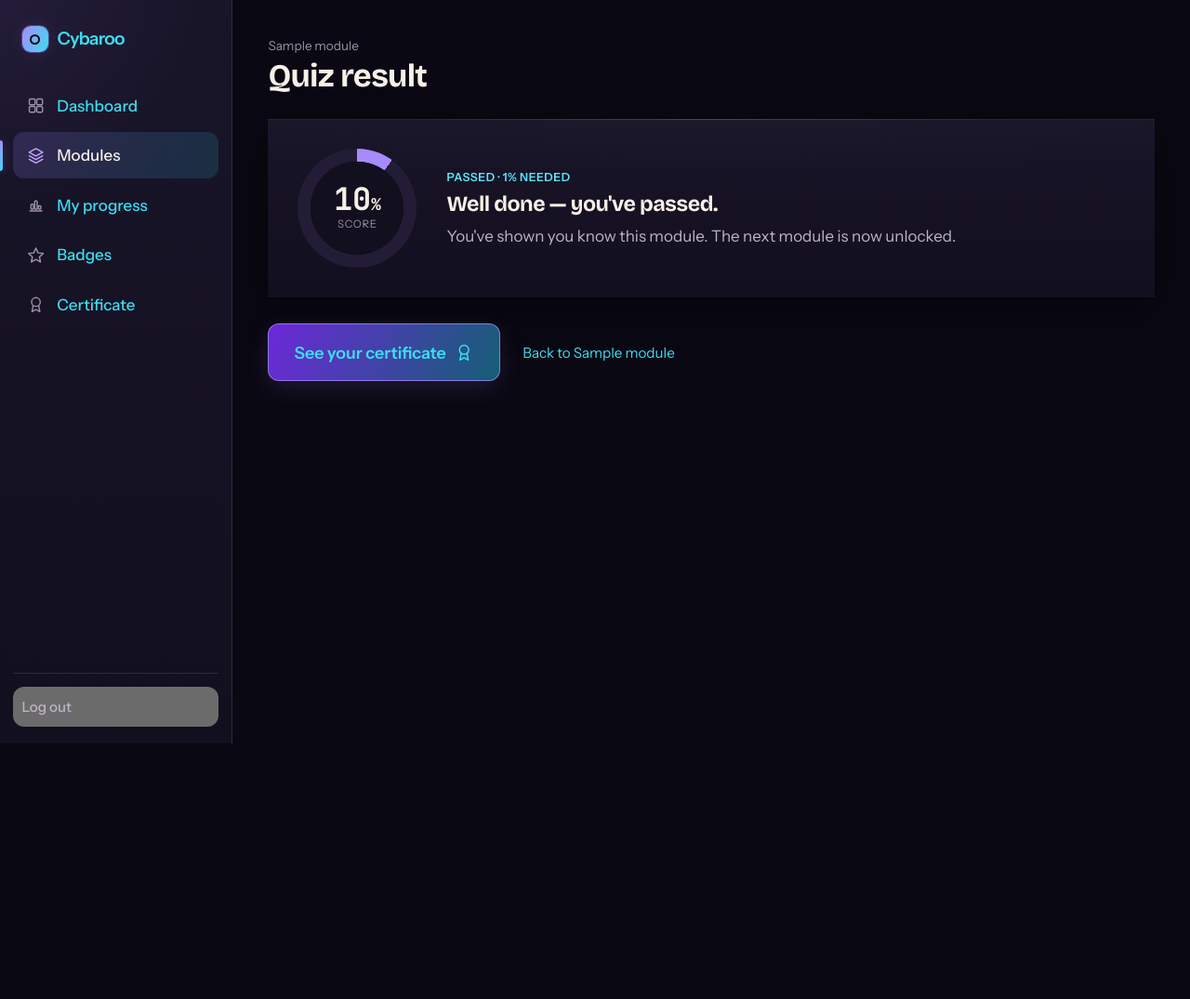
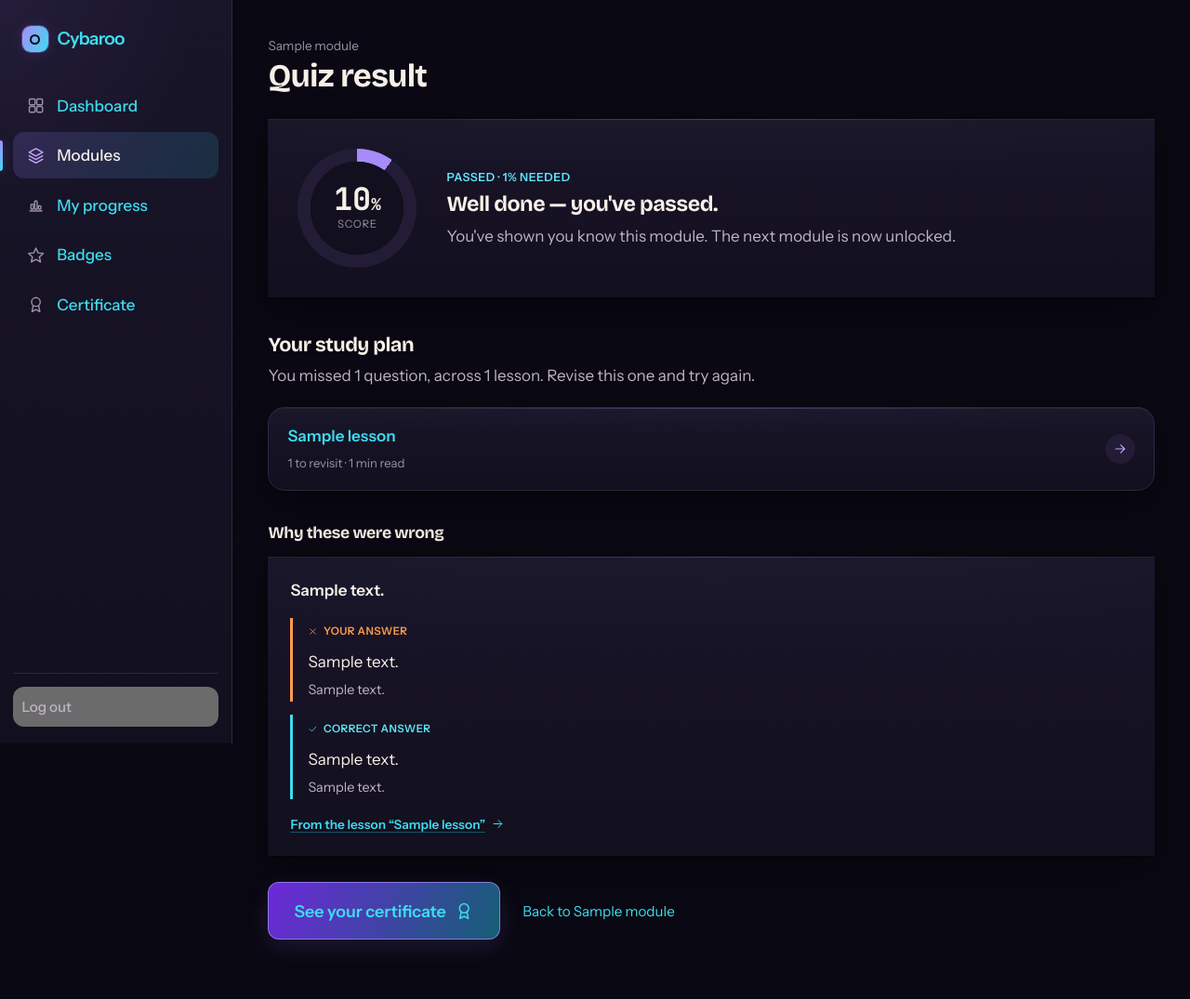
Before and after one commit to aashishdhakal0/Industry-Based-Project-I, a Django app: page /learn/m/1/quiz/result/ in a window 1280 px wide. Shown: the whole page at 93% size. Before the commit the page ends 800 px from the top, so only its background shows below. Run offline with Django 4.2, Linux system fonts and the light colour scheme; a user stored in the database is signed in; tables that the repository leaves empty hold one stand-in row (values such as "Sample post"); some libraries are stand-ins or nearby versions.

Commit message:
Adaptive Feedback Engine: why you were wrong, and what to revise
Slice 3 — the product's differentiator, on the result page. quizzes/feedback.py
reads an attempt's WrongAnswer rows and returns a study plan:

- Per mistake: your option and WHY it was wrong, the correct option and why it's
  right — both pulled from the answer's explanation_text — plus a link to the
  lesson that teaches it (lesson_reference).
- Mistakes grouped by lesson into a ranked "revise these lessons" plan
  (most-missed first, ties fall back to reading order), each with its reading
  time and a revise link.
- Pure and read-only, one prefetched query (N+1 guard test) — it runs on every
  result view.

The result page now shows the plan and the per-question breakdown for a fail (or
a pass with slips), and a "full marks, nothing to revise" note for a clean
sweep. Blanks score against you but aren't itemised (no chosen option to
explain) — stated in the code.

test_feedback.py (grouping, ranking, both explanations, blanks, single-query)
plus two result-page view tests. 236 green.

Co-Authored-By: Claude Opus 4.8 (1M context) <noreply@anthropic.com>

```diff
--- /dev/null
+++ b/quizzes/feedback.py
@@ -0,0 +1,109 @@
+"""The Adaptive Feedback Engine — turn a graded attempt into a study plan.
+
+This is the product's differentiator. Instead of "you scored 60%", it reads the
+WrongAnswer rows recorded at submit and produces, for each mistake: *why* the
+chosen option was wrong and the right one right (from each option's
+`explanation_text`), and *which lesson* teaches it (`lesson_reference`). It then
+groups the mistakes by lesson into a ranked "revise these lessons" plan.
+
+Pure and read-only. One query, everything the page needs prefetched — the AFE
+runs on every result view, so it must not N+1.
+"""
+
+from dataclasses import dataclass
+
+from .models import WrongAnswer
+
+
+@dataclass
+class FeedbackItem:
+    """One wrong question, explained — your pick vs the right one, and the source."""
+
+    question_text: str
+    your_option: str
+    your_why: str
+    correct_option: str
+    correct_why: str
+    lesson_title: str
+    module_order_index: int
+    lesson_number: int
+
+
+@dataclass
+class RevisionLesson:
+    """A lesson to revise, and how many of this attempt's mistakes trace to it."""
+
+    title: str
+    module_order_index: int
+    lesson_number: int
+    reading_time_minutes: int
+    mistakes: int
+
+
+@dataclass
+class Feedback:
+    items: list        # FeedbackItem, in question order
+    plan: list         # RevisionLesson, most-missed first
+    wrong_count: int
+    lesson_count: int
+
+
+def analyse(quiz_result):
+    """Build the feedback + study plan for a recorded attempt.
+
+    Reads the attempt's WrongAnswer rows (answered-wrong questions). A blank
+    answer scores as wrong but records no row, so it isn't itemised here — the
+    plan revises the lessons behind the mistakes the student actually made.
+    """
+    wrongs = (
+        WrongAnswer.objects.filter(quiz_result=quiz_result)
+        .select_related(
+            "question",
+            "question__lesson_reference",
+            "question__lesson_reference__module",
+            "student_answer",
+            "correct_answer",
+        )
+        .order_by("question__ordering")
+    )
+
+    items = []
+    by_lesson = {}  # lesson id -> [lesson, mistake_count]
+    for wa in wrongs:
+        lesson = wa.question.lesson_reference
+        items.append(
+            FeedbackItem(
+                question_text=wa.question.question_text,
+                your_option=wa.student_answer.option_text,
+                your_why=wa.student_answer.explanation_text,
+                correct_option=wa.correct_answer.option_text,
+                correct_why=wa.correct_answer.explanation_text,
+                lesson_title=lesson.title,
+                module_order_index=lesson.module.order_index,
+                lesson_number=lesson.lesson_number,
+            )
+        )
+        entry = by_lesson.setdefault(lesson.id, [lesson, 0])
+        entry[1] += 1
+
+    plan = [
+        RevisionLesson(
+            title=lesson.title,
+            module_order_index=lesson.module.order_index,
+            lesson_number=lesson.lesson_number,
+            reading_time_minutes=lesson.reading_time_minutes,
+            mistakes=count,
+        )
+        # Most-missed lesson first; ties fall back to reading order.
+        for lesson, count in sorted(
+            by_lesson.values(),
+            key=lambda e: (-e[1], e[0].module.order_index, e[0].lesson_number),
+        )
+    ]
+
+    return Feedback(
+        items=items,
+        plan=plan,
+        wrong_count=len(items),
+        lesson_count=len(plan),
+    )
--- a/quizzes/templates/quizzes/result.html
+++ b/quizzes/templates/quizzes/result.html
@@ -50,7 +50,64 @@
   </div>
 {% endif %}
 
-<div class="cy-result__actions cy-rise" style="--cy-delay: 0.14s;">
+{# ---------------- Adaptive Feedback Engine ---------------- #}
+{% if feedback.wrong_count %}
+  <section class="cy-afe cy-rise" style="--cy-delay: 0.16s;">
+    <div class="cy-afe__head">
+      <h2 class="cy-afe__title">Your study plan</h2>
+      <p class="cy-afe__lede">
+        You missed {{ feedback.wrong_count }} question{{ feedback.wrong_count|pluralize }}, across
+        {{ feedback.lesson_count }} lesson{{ feedback.lesson_count|pluralize }}. Revise
+        {% if feedback.lesson_count > 1 %}these, strongest area last{% else %}this one{% endif %} and try again.
+      </p>
+    </div>
+
+    {# Revise these lessons — ranked by where the mistakes clustered #}
+    <div class="cy-afe__plan">
+      {% for lesson in feedback.plan %}
+        <a class="cy-afe__lesson cy-elev" href="{% url 'learn:lesson' lesson.module_order_index lesson.lesson_number %}">
+          <span class="cy-afe__lesson-body">
+            <span class="cy-afe__lesson-title">{{ lesson.title }}</span>
+            <span class="cy-afe__lesson-meta">
+              {{ lesson.mistakes }} to revisit · {{ lesson.reading_time_minutes }} min read
+            </span>
+          </span>
+          <span class="cy-afe__lesson-go"><svg class="cy-i" aria-hidden="true"><use href="#i-arrow-right"/></svg></span>
+        </a>
+      {% endfor %}
+    </div>
+
+    {# Why each one was wrong — the explanation_text, the AFE's fuel #}
+    <h3 class="cy-afe__subhead">Why these were wrong</h3>
+    <ul class="cy-afe__items">
+      {% for item in feedback.items %}
+        <li class="cy-afe__item cy-elev">
+          <p class="cy-afe__q">{{ item.question_text }}</p>
+          <div class="cy-afe__answer cy-afe__answer--wrong">
+            <span class="cy-afe__tag"><svg class="cy-i" aria-hidden="true"><use href="#i-close"/></svg> Your answer</span>
+            <p class="cy-afe__opt">{{ item.your_option }}</p>
+            <p class="cy-afe__why">{{ item.your_why }}</p>
+          </div>
+          <div class="cy-afe__answer cy-afe__answer--right">
+            <span class="cy-afe__tag"><svg class="cy-i" aria-hidden="true"><use href="#i-check"/></svg> Correct answer</span>
+            <p class="cy-afe__opt">{{ item.correct_option }}</p>
+            <p class="cy-afe__why">{{ item.correct_why }}</p>
+          </div>
+          <a class="cy-afe__trace" href="{% url 'learn:lesson' item.module_order_index item.lesson_number %}">
+            From the lesson “{{ item.lesson_title }}” <svg class="cy-i" aria-hidden="true"><use href="#i-arrow-right"/></svg>
+          </a>
+        </li>
+      {% endfor %}
+    </ul>
+  </section>
+{% elif passed %}
+  <div class="cy-afe__perfect cy-rise" style="--cy-delay: 0.16s;">
+    <svg class="cy-i" aria-hidden="true"><use href="#i-check-circle"/></svg>
+    <span>Full marks — nothing to revise. Outstanding.</span>
+  </div>
+{% endif %}
+
+<div class="cy-result__actions cy-rise" style="--cy-delay: 0.2s;">
   {% if passed %}
     {% if next_module %}
       <a class="cy-btn cy-btn--primary cy-btn--lg" href="{% url 'learn:module' next_module.order_index %}">
--- a/quizzes/views.py
+++ b/quizzes/views.py
@@ -14,6 +14,7 @@ from django.shortcuts import get_object_or_404, redirect, render
 from modules import gamification as g
 from modules.models import Module, ProgressRecord
 
+from . import feedback as afe
 from . import services as svc
 from .models import Answer, Question, Quiz, QuizResult
 
@@ -176,6 +177,7 @@ def quiz_result(request, order_index):
         return redirect("learn:quiz", order_index=order_index)
 
     reward = request.session.pop(REWARD_KEY, None)
+    feedback = afe.analyse(result)  # the Adaptive Feedback Engine's study plan
     next_module = Module.objects.filter(
         is_published=True, order_index=module.order_index + 1
     ).first()
@@ -188,6 +190,7 @@ def quiz_result(request, order_index):
             "result": result,
             "passed": result.passed,
             "reward": reward,
+            "feedback": feedback,
             "next_module": next_module,
             "active": "modules",
         },
--- a/static/css/cybaroo.css
+++ b/static/css/cybaroo.css
@@ -2639,10 +2639,94 @@ body.cy-body {
   margin-top: 1.75rem;
 }
 
+/* --- Adaptive Feedback Engine (on the result page) ----------------------- */
+
+.cy-afe { margin-top: 2.5rem; }
+.cy-afe__head { margin-bottom: 1.25rem; }
+.cy-afe__title { font-size: 1.35rem; margin: 0 0 0.4rem; }
+.cy-afe__lede { color: var(--cy-text-2); margin: 0; max-width: 42rem; }
+
+.cy-afe__plan { display: grid; gap: 0.75rem; margin-bottom: 2.25rem; }
+.cy-afe__lesson {
+  align-items: center;
+  border: 1px solid var(--cy-border);
+  border-radius: var(--cy-r-lg);
+  color: var(--cy-text);
+  display: flex;
+  gap: 1rem;
+  padding: 1rem 1.25rem;
+  text-decoration: none;
+  transition: border-color 0.15s ease, transform 0.15s ease;
+}
+.cy-afe__lesson:hover { border-color: var(--cy-violet); transform: translateY(-2px); }
+.cy-afe__lesson-body { flex: 1; min-width: 0; }
+.cy-afe__lesson-title { display: block; font-weight: 600; }
+.cy-afe__lesson-meta { color: var(--cy-text-3); font-size: 0.82rem; }
+.cy-afe__lesson-go {
+  align-items: center;
+  background: var(--cy-surface-3);
+  border-radius: 50%;
+  color: var(--cy-violet-soft);
+  display: flex;
+  flex: none;
+  height: 32px;
+  justify-content: center;
+  width: 32px;
+}
+.cy-afe__lesson-go .cy-i { height: 16px; width: 16px; }
+
+.cy-afe__subhead { font-size: 1.1rem; margin: 0 0 1rem; }
+.cy-afe__items { display: grid; gap: 1rem; list-style: none; margin: 0; padding: 0; }
+.cy-afe__item { padding: 1.35rem 1.5rem; }
+.cy-afe__q { font-weight: 600; margin: 0 0 1rem; }
+
+.cy-afe__answer {
+  border-left: 3px solid var(--cy-border-lift);
+  margin-bottom: 0.9rem;
+  padding-left: 1rem;
+}
+.cy-afe__answer--wrong { border-left-color: var(--cy-flame); }
+.cy-afe__answer--right { border-left-color: var(--cy-cyan); margin-bottom: 0; }
+.cy-afe__tag {
+  align-items: center;
+  display: inline-flex;
+  font-size: 0.72rem;
+  font-weight: 700;
+  gap: 0.35rem;
+  letter-spacing: 0.04em;
+  text-transform: uppercase;
+}
+.cy-afe__answer--wrong .cy-afe__tag { color: var(--cy-flame); }
+.cy-afe__answer--right .cy-afe__tag { color: var(--cy-cyan-soft); }
+.cy-afe__tag .cy-i { height: 0.95em; width: 0.95em; }
+.cy-afe__opt { color: var(--cy-text); margin: 0.35rem 0 0.3rem; }
+.cy-afe__why { color: var(--cy-text-2); font-size: 0.9rem; margin: 0; }
+
+.cy-afe__trace {
+  align-items: center;
+  color: var(--cy-violet-soft);
+  display: inline-flex;
+  font-size: 0.85rem;
+  font-weight: 600;
+  gap: 0.35rem;
+  margin-top: 1rem;
+}
+.cy-afe__trace .cy-i { height: 15px; width: 15px; }
+
+.cy-afe__perfect {
+  align-items: center;
+  color: var(--cy-text);
+  display: flex;
+  gap: 0.6rem;
+  margin-top: 2rem;
+}
+.cy-afe__perfect .cy-i { color: var(--cy-cyan-soft); height: 22px; width: 22px; }
+
 @media (max-width: 480px) {
   .cy-quiz { padding: 1.35rem 1.1rem; }
   .cy-result { padding: 1.5rem; }
   .cy-result__score { height: 104px; width: 104px; }
+  .cy-afe__item { padding: 1.15rem 1.15rem; }
 }
 
 
```
Also changed, not shown: quizzes/tests/test_feedback.py (added, +90 -0 lines), quizzes/tests/test_views.py (+26 -0 lines).
